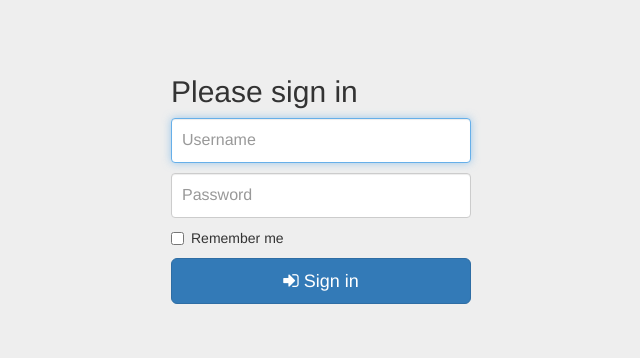
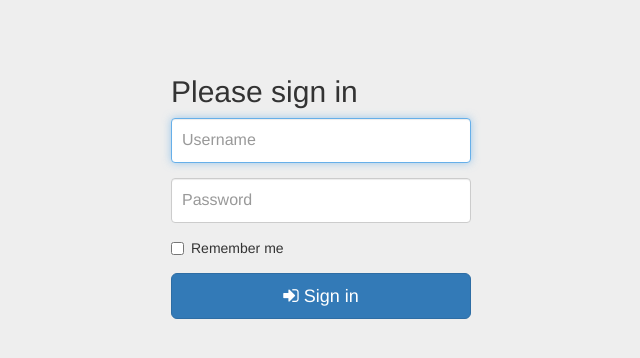
Before and after one commit to mengelbrecht/simple-dav, a PHP site: template templates/signin.php in a window 1280 px wide. Shown: the top 358 px of the page, without its empty margins (319-959 px from the left). Run offline with PHP 8.4, Linux system fonts and the light colour scheme; the template is opened without the code that fills it, so the values that code supplies are empty; some libraries are stand-ins or nearby versions.

Commit message:
use form-group to simplify required css

```diff
--- a/assets/css/signin.css
+++ b/assets/css/signin.css
@@ -10,11 +10,6 @@ body {
     margin: 0 auto;
 }
 
-.form-signin .form-signin-heading,
-.form-signin .checkbox {
-    margin-bottom: 10px;
-}
-
 .form-signin .form-control {
     position: relative;
     height: auto;
@@ -22,7 +17,6 @@ body {
     -moz-box-sizing: border-box;
     box-sizing: border-box;
     padding: 10px;
-    margin-bottom: 10px;
     font-size: 16px;
 }
 
@@ -30,10 +24,6 @@ body {
   padding-right: 35px;
 }
 
-.form-signin .btn {
-    margin-bottom: 20px;
-}
-
 .form-signin .input-suffix {
     margin-top: 15px;
 }
--- a/templates/signin.php
+++ b/templates/signin.php
@@ -14,21 +14,26 @@
 <div class="container">
     <form class="form-signin" method="post" action="?action=login">
         <input type="hidden" name="csrf" id="form-csrf" value="<?= $values['csrf'] ?>"/>
-
         <h2 class="form-signin-heading">Please sign in</h2>
-        <input type="text" name="username" id=username" class="form-control" placeholder="Username" value="<?= SimpleDAV\Utils::escape($values['username']) ?>" required <?= isset($error) ? "" : "autofocus"?>>
-<?php if (isset($error)): ?>
-        <div class="form-group has-error has-feedback">
-<?php endif ?>
+        <div class="form-group">
+            <input type="text" name="username" id=username" class="form-control" placeholder="Username" value="<?= SimpleDAV\Utils::escape($values['username']) ?>" required <?= isset($error) ? "" : "autofocus"?>>
+        </div>
+        <div class="form-group <?= isset($error) ? "has-error has-feedback" : ""?>">
             <input class="form-control <?= isset($error) ? 'input-padding-right' : '' ?>" name="password" type="password" placeholder="Password" value="<?= isset($error) ? "" : SimpleDAV\Utils::escape($values['password']) ?>" required  <?= isset($error) ? "autofocus" : "" ?>>
 <?php if (isset($error)): ?>
             <span class="fa fa-exclamation-circle form-control-feedback input-suffix" aria-hidden="true"></span>
+<?php endif ?>
         </div>
-<?php endif ?>
-        <div class="checkbox"><label><input type="checkbox" value="remember-me"> Remember me</label></div>
-        <button class="btn btn-lg btn-primary btn-block" type="submit"><i class="fa fa-sign-in"></i> Sign in</button>
+        <div class="form-group">
+            <div class="checkbox"><label><input type="checkbox" value="remember-me"> Remember me</label></div>
+        </div>
+        <div class="form-group">
+            <button class="btn btn-lg btn-primary btn-block" type="submit"><i class="fa fa-sign-in"></i> Sign in</button>
+        </div>
 <?php if (isset($error)): ?>
-        <div class="alert alert-danger"><i class="fa fa-exclamation-circle"></i> <?= SimpleDAV\Utils::escape($error) ?></div>
+        <div class="form-group">
+            <div class="alert alert-danger"><i class="fa fa-exclamation-circle"></i> <?= SimpleDAV\Utils::escape($error) ?></div>
+        </div>
 <?php endif ?>
     </form>
 </div>
```
